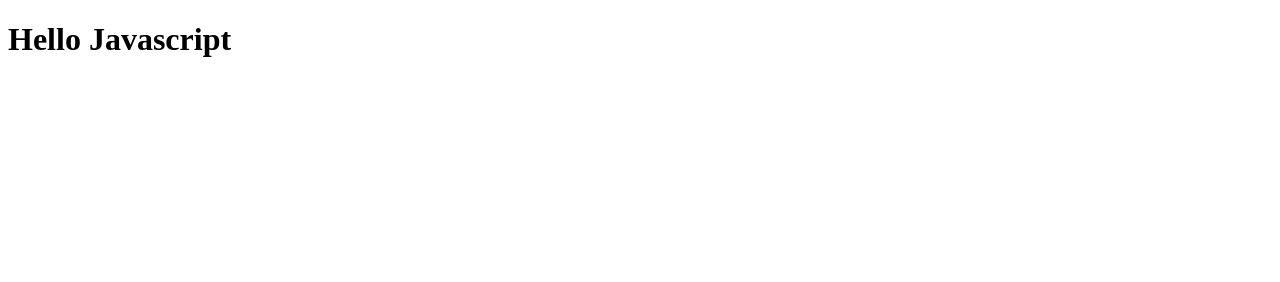
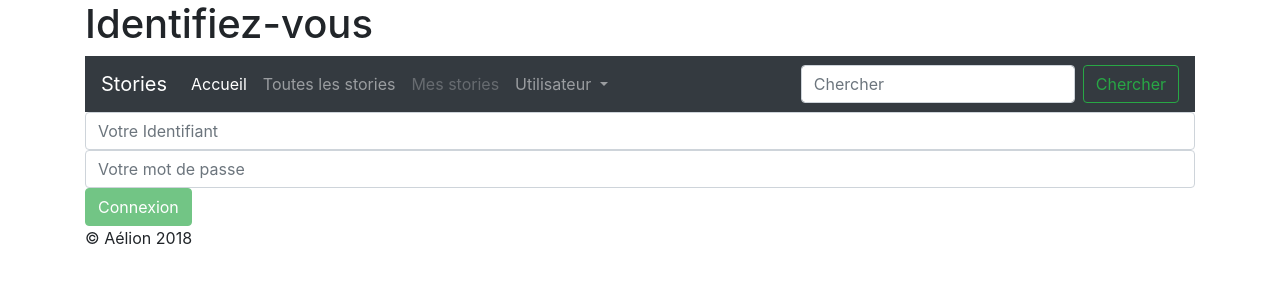
Before and after one commit to mrs-lili/stories-olivia, a website: page index.html in a window 1280 px wide. Drawn offline with nearby package versions, Linux system fonts and the light colour scheme.

Commit message:
Gestionnaire d'événement sur Login

```diff
--- a/assets/javascript/main.js
+++ b/assets/javascript/main.js
@@ -5,3 +5,6 @@
 
 let title = document.getElementById('main-title');
 title.innerHTML = 'Hello Javascript';
+
+// Créer une instance de Login
+const login = new Login();
--- a/index.html
+++ b/index.html
@@ -1,25 +1,100 @@
 <!doctype html>
 <html>
+
 <head>
     <meta charset="utf8">
     <meta name="viewport" content="width=device-width, initial-scale=1.0, maximum-scale=1.0">
 
     <title>Hello Javascript</title>
 
+    <!--
+        Feuilles de style
+    -->
 
+    <link href="./node_modules/bootstrap/dist/css/bootstrap.min.css" rel="stylesheet">
 
 </head>
 
 <body>
+
     <!--
-            Titre aliment" en JavaScript
-            ATTENTION ! Ne jamais faire ça pour un site web
+            Conteneur de page : responsive en plus !!
         -->
+
+    <div class="container">
+        <header>
             <h1 id="main-title"></h1>
+        </header>
+
+        <nav class="navbar navbar-expand-lg navbar-dark bg-dark">
+           <!-- Brand: nom du menu-->
+            <a class="navbar-brand" href="#">Stories</a>
+            <!-- Bouton "burger"-->
+            <button class="navbar-toggler" type="button" data-toggle="collapse" data-target="#Stories-menu"
+                aria-controls="navbarSupportedContent" aria-expanded="false" aria-label="Toggle navigation">
+                <span class="navbar-toggler-icon"></span>
+            </button>
+
+            <!-- Contenu des elements du menu-->
+            <div class="collapse navbar-collapse" id="nStories-menu">
+                <ul class="navbar-nav mr-auto">
+                    <li class="nav-item active">
+                        <a class="nav-link disabled" title="Acuueil" href="#">Accueil <span class="sr-only">(current)</span></a>
+                    </li>
+                    <li class="nav-item">
+                        <a class="nav-link" title="Toutes les stories" href="#">Toutes les stories</a>
+                    </li>
+
+                    <li class="nav-item">
+                        <a class="nav-link disabled" title="Mes stories" href="#">Mes stories</a>
+                    </li>
+
+                    <li class="nav-item dropdown">
+                        <a class="nav-link dropdown-toggle" href="#" id="navbarDropdown" role="button" data-toggle="dropdown"
+                            aria-haspopup="true" aria-expanded="false">
+                            Utilisateur
+                        </a>
+                        <!-- Options du menu utilisateur-->
+                        <div class="dropdown-menu" aria-labelledby="navbarDropdown">
+                            <a class="dropdown-item" href="#">Action</a>
+                            <a class="dropdown-item" href="#">Another action</a>
+                            <div class="dropdown-divider"></div>
+                            <a class="dropdown-item" href="#">Something else here</a>
+                        </div>
+                    </li>
+                </ul>
+                <form class="form-inline my-2 my-lg-0">
+                    <input class="form-control mr-sm-2" type="search" placeholder="Chercher" aria-label="Search">
+                    <button class="btn btn-outline-success my-2 my-sm-0" type="submit">Chercher</button>
+                </form>
+            </div>
+        </nav>
+
+        <!-- Docking de la SPA (Single Page Application) -->
+        <div app>
+            <!-- Ici, le contenu de l'application finale identifié par l'attribut "app"-->
+            <form id="loginForm" class="form-stacked">
+                <input type="text" name= "loginField" autocomplete="off" class ="form-control" placeholder="Votre Identifiant">
+                <input type="password" name="passwordField" autocomplete="off" class="form-control" placeholder="Votre mot de passe">
+
+                <button type="submit" id="btnLogin" class="btn btn-success" disabled>Connexion</button>
+
+            </form>
+        </div>
+
+        <footer>
+            &copy; Aélion 2018
+        </footer>
+
+    </div>
 
     <!-- Premier script Javascript -->
 
+    <script src="./node_modules/jquery/dist/jquery.min.js"></script>
+    <script src="./node_modules/bootstrap/dist/js/bootstrap.min.js"></script>
+    <script src="./src/user/login.class.js"></script>
     <script src="./assets/javascript/main.js"></script>
 
 </body>
+
 </html>
--- /dev/null
+++ b/src/user/login.class.js
@@ -0,0 +1,41 @@
+class Login {
+    constructor() {
+        // Modifier le titre du document HTML
+        $(document).attr('title', 'Identification');
+
+        // Modifier le titre de la page
+        $('#main-title').html('Identifiez-vous');
+
+        //Définition du listener sur le formulaire
+        this.formListener();
+    }
+
+/** formListener : gestionnaire d'événements sur le formulaire de login
+ * @param void (n'accepte pas de parametres)
+ * @return void (ne retourne rien)
+ *
+*/
+
+formListener(){
+    $('#loginForm').on(
+        'keyup',
+        // Callback: fonction appelée si l'événement défini survient
+        function(event) {
+                //vérifier le contenu des deux champs
+                const login = $('[name="loginField"]');
+                const password = $('[name="passwordField"]');
+
+                //Est-ce que les deux champs sont remplis
+
+                if (login.val() !== '' && password.val() !== ''){
+                    // On peut activer le bouton
+                    $('#btnLogin').removeAttr('disabled');
+                }else{
+                    $('#btnLogin').attr('disabled', 'disabled');
+                }
+
+        }
+    );
+}
+
+}
```
Lines whose indentation alone changed are shown as unchanged.
